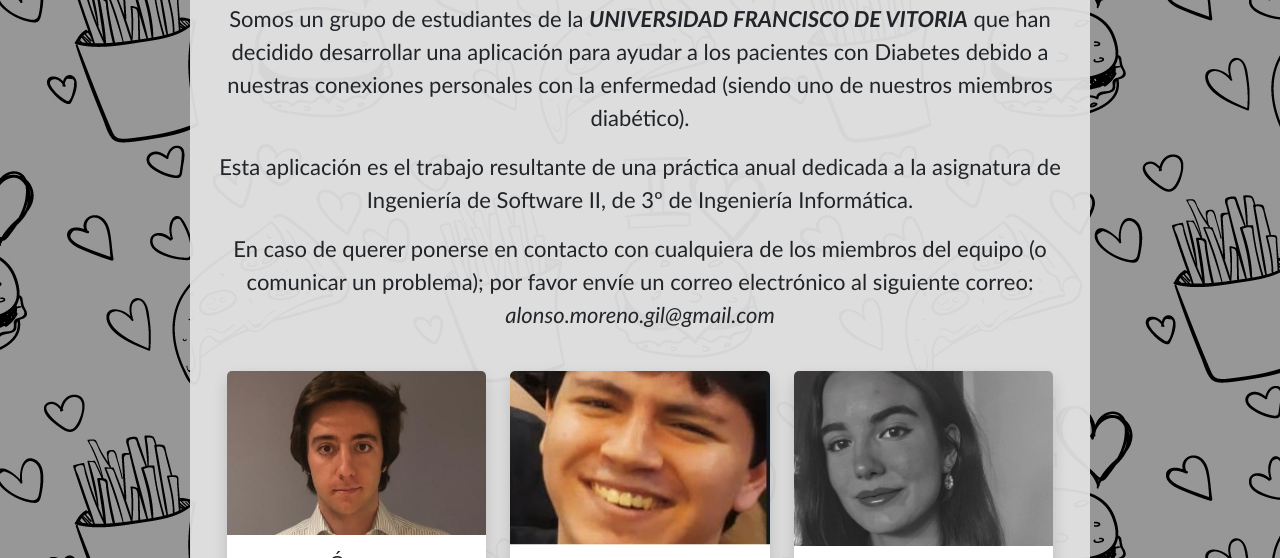
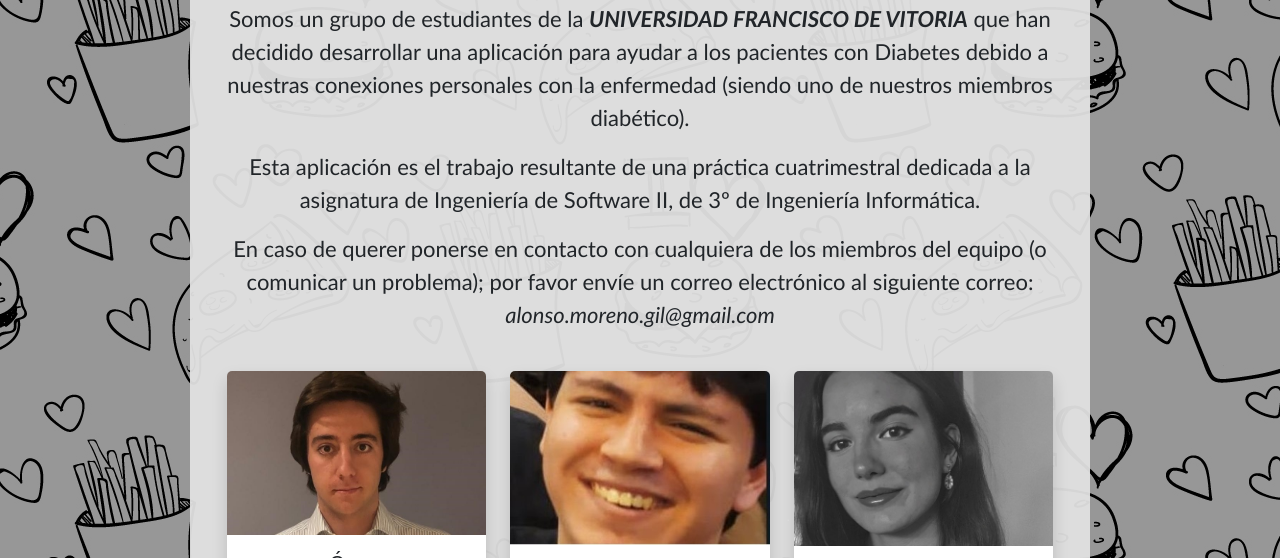
Before and after one commit to ph0nsy/POV-D, a website: page POV-D_Website/public/html/about.html in a window 1280 px wide. Shown: the part 216-774 px from the top of the page. Drawn offline with nearby package versions, Linux system fonts and the light colour scheme.

Commit message:
finalizar practica

```diff
--- a/POV-D_Website/public/html/about.html
+++ b/POV-D_Website/public/html/about.html
@@ -66,7 +66,7 @@
       <div class="section" id="contact">
          <h1>Conoce al Equipo</h1>
          <p>Somos un grupo de estudiantes de la <b><em>UNIVERSIDAD FRANCISCO DE VITORIA</em></b> que han decidido desarrollar una aplicación para ayudar a los pacientes con Diabetes debido a nuestras conexiones personales con la enfermedad (siendo uno de nuestros miembros diabético).</p>
-         <p>Esta aplicación es el trabajo resultante de una práctica anual dedicada a la asignatura de Ingeniería de Software II, de 3º de Ingeniería Informática.</p>
+         <p>Esta aplicación es el trabajo resultante de una práctica cuatrimestral dedicada a la asignatura de Ingeniería de Software II, de 3º de Ingeniería Informática.</p>
          <p>En caso de querer ponerse en contacto con cualquiera de los miembros del equipo (o comunicar un problema); por favor envíe un correo electrónico al siguiente correo:<br><em>alonso.moreno.gil@gmail.com</em></p>
          <br>
          <div class="container">
```
